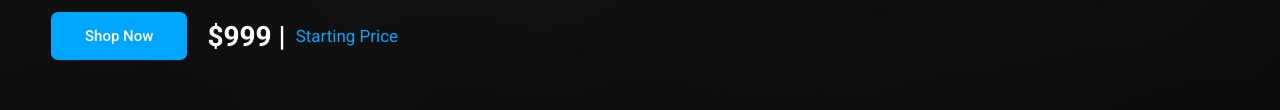
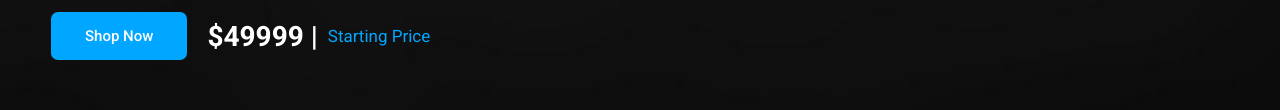
Before and after one commit to vidushankalj/playviz-computer-shop, a plain HTML site: page index.html in a window 1280 px wide. Shown: the part 596-706 px from the top of the page. Drawn offline with nearby package versions, Linux system fonts and the light colour scheme; a script that the page names is missing.

Commit message:
Update index.html

```diff
--- a/index.html
+++ b/index.html
@@ -71,7 +71,7 @@
           data-aos-delay="400"
         >
           <a href="#" class="btn">Shop Now</a>
-          <a href="#" class="price"> $999 | <span>Starting Price</span> </a>
+          <a href="#" class="price"> $49999 | <span>Starting Price</span> </a>
         </div>
       </div>
 
```
